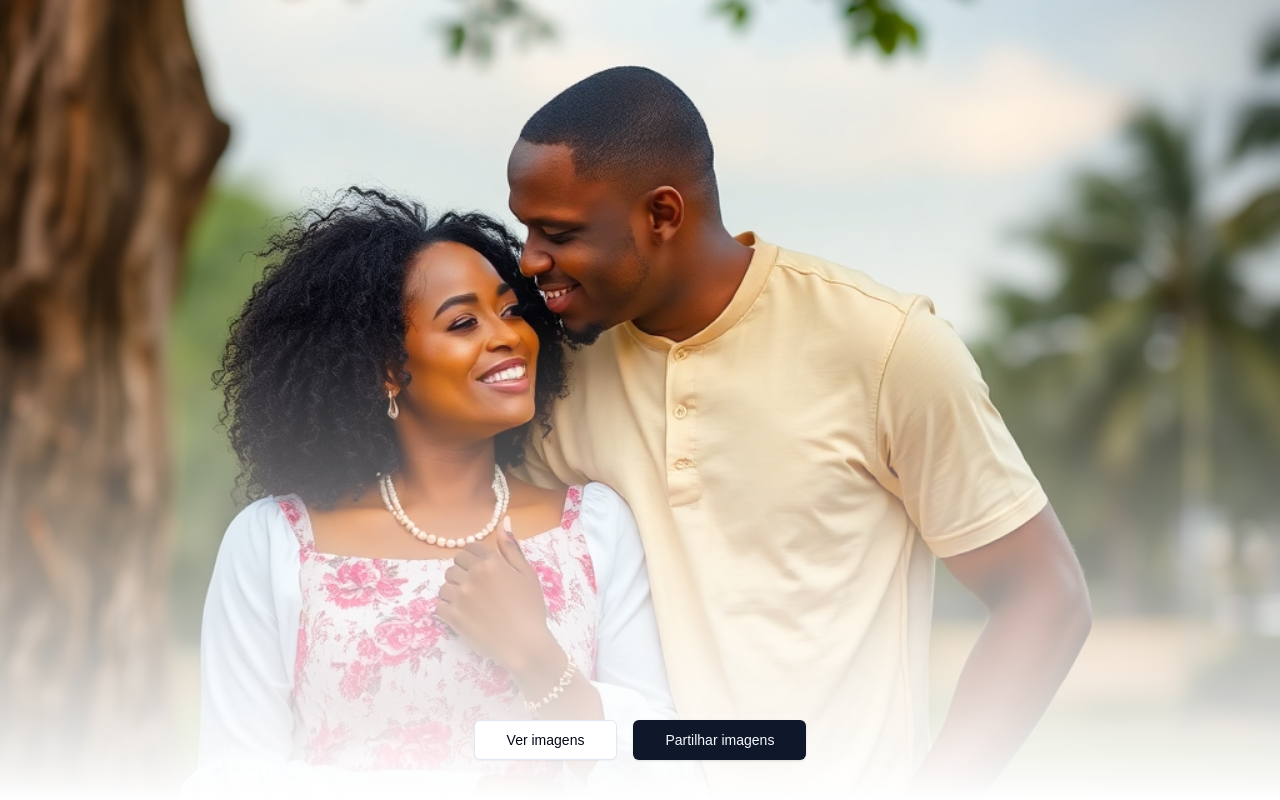
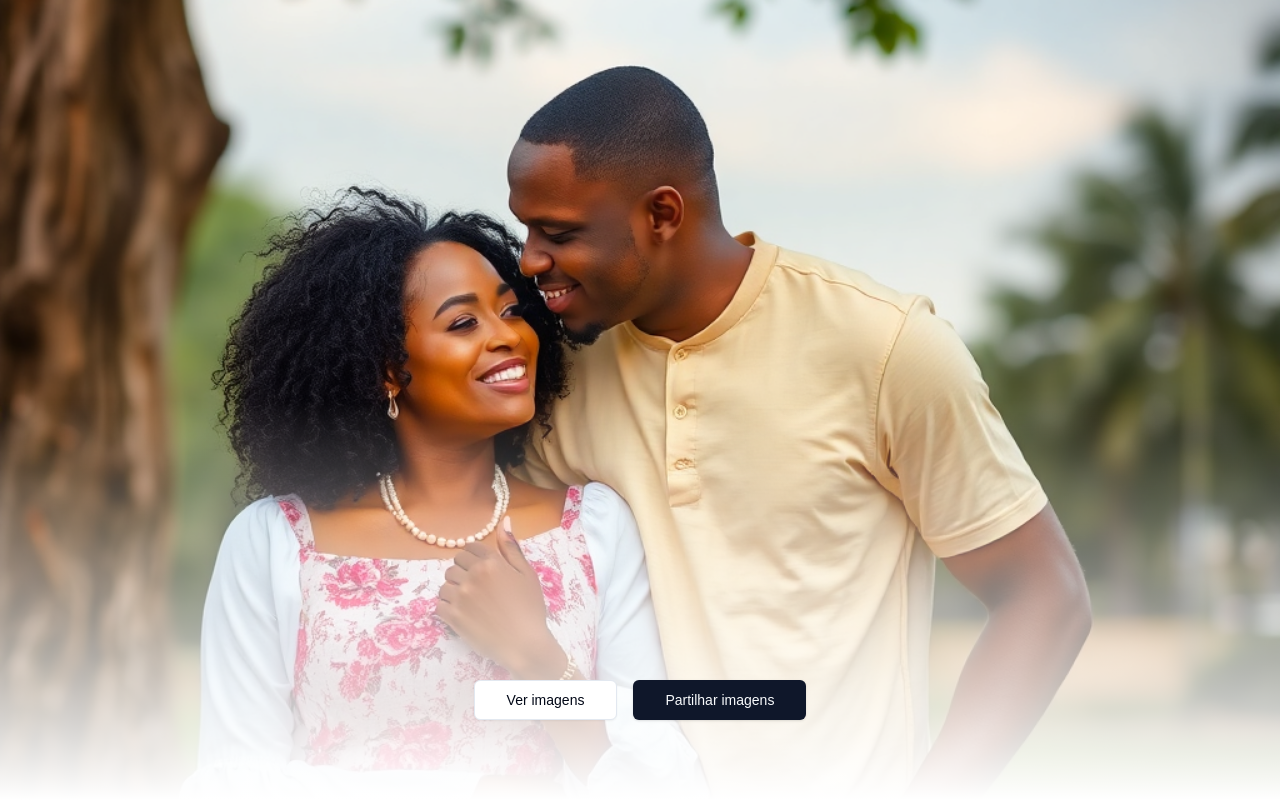
Before and after one commit to abel-banze/memorize, a Next.js app: page /1/1 in a window 1280 px wide. Built offline with nearby package versions, Linux system fonts and the light colour scheme.

Commit message:
fix: show btns

```diff
--- a/app/[lang]/(public)/[slug]/page.tsx
+++ b/app/[lang]/(public)/[slug]/page.tsx
@@ -12,7 +12,7 @@ export default async function ImagePage({ params } : {
       <div className="relative h-screen">
         <Image src="/couple.png" alt="Main image" fill className="object-cover" />
       </div>
-      <div className="absolute w-full pb-10 h-3/5 bottom-0 flex flex-row items-end pt-10 gap-x-4 justify-center bg-gradient-to-t from-white to-transparent">
+      <div className="absolute w-full pb-20 h-[50vh] bottom-0 flex flex-row items-end pt-10 gap-x-4 justify-center bg-gradient-to-t from-white to-transparent">
         <Link
           href={`/${slug}/files`}
           passHref
```
